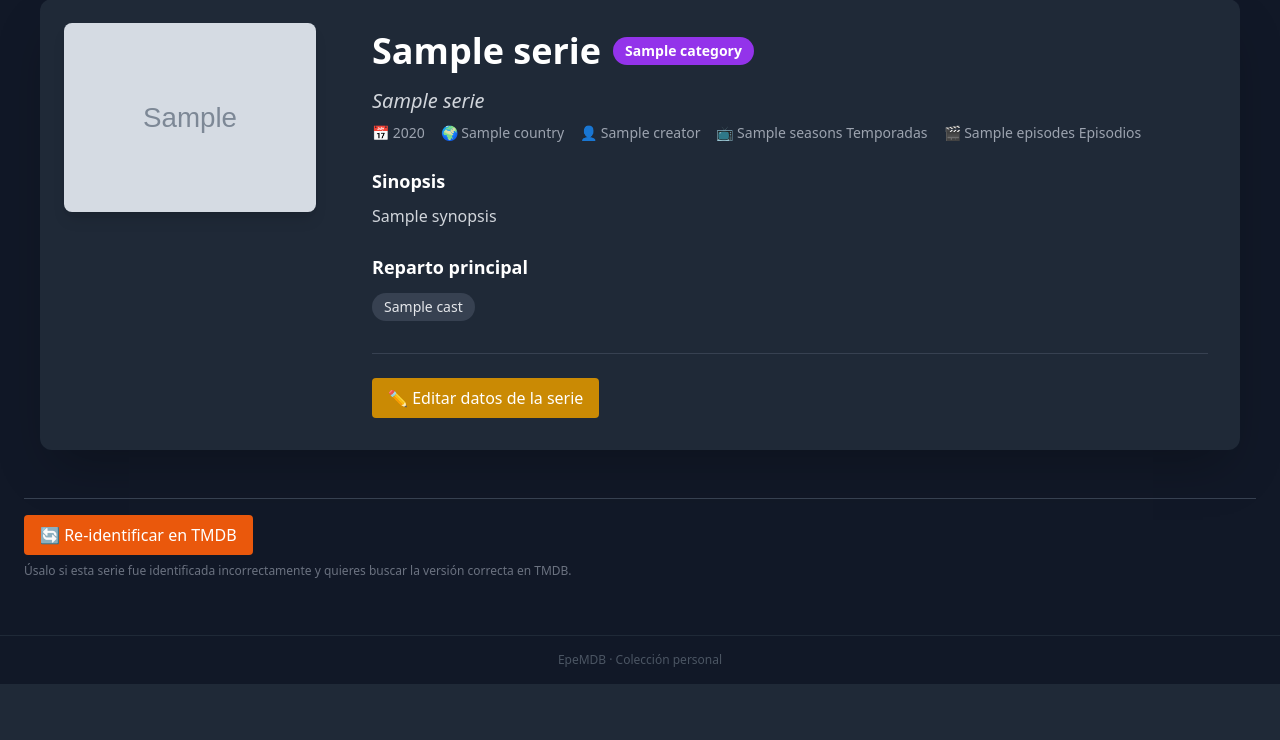
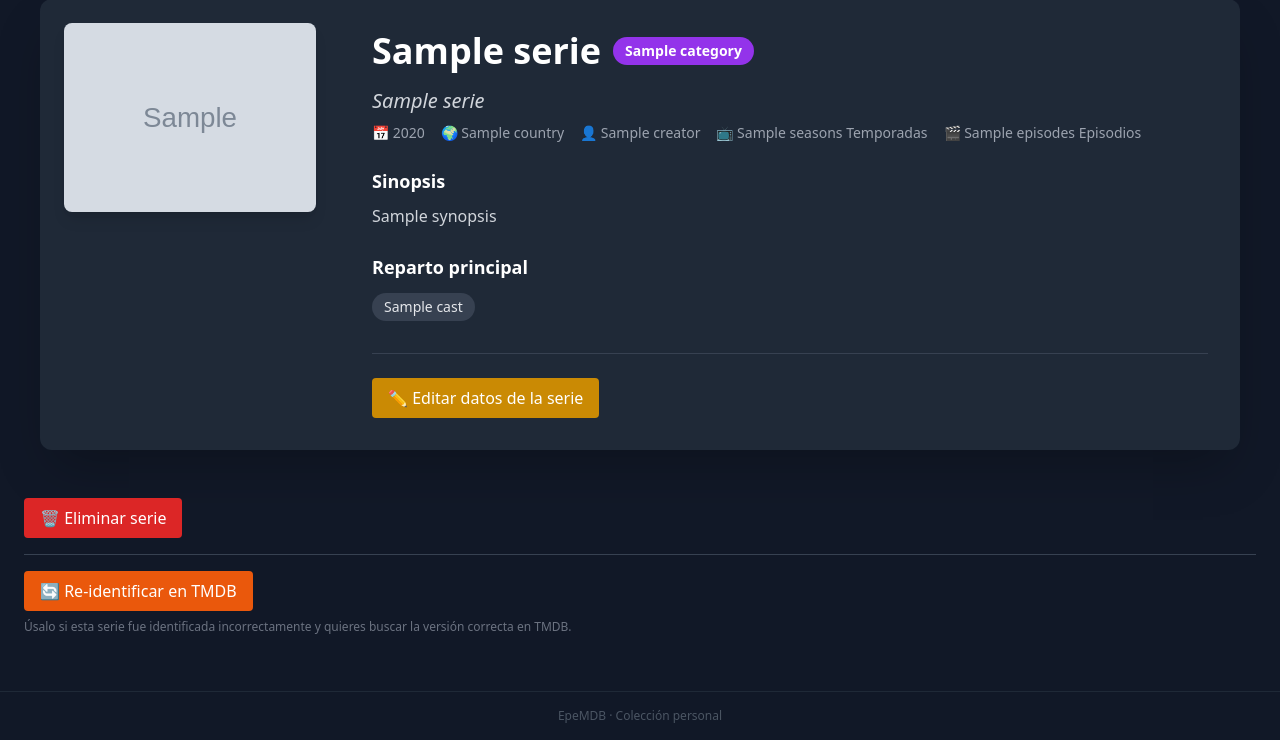
Before and after one commit to minphet79/EpeMDB, a FastAPI app: template templates/serie.html in a window 1280 px wide. Shown: the part 234-974 px from the top of the page. Before the commit the page ends 918 px from the top, so only its background shows below. Run offline with FastAPI, Linux system fonts and the light colour scheme; the template is opened without the code that fills it: most values are stand-ins (such as "Sample title", 1, 10 or a date in 2020); grey boxes marked "Sample" are stand-in pictures; some libraries are stand-ins or nearby versions.

Commit message:
Update serie.html

```diff
--- a/templates/serie.html
+++ b/templates/serie.html
@@ -73,6 +73,15 @@
     </div>
 </div>
 
+                <!-- Botón de Eliminación -->
+                <div class="mt-4">
+                    <form method="POST" action="/delete-serie/{{ serie.id }}" onsubmit="return confirm('¿Estás seguro de que quieres eliminar esta serie de tu colección? Esta acción no se puede deshacer.');">
+                        <button type="submit" class="inline-flex items-center gap-2 bg-red-600 hover:bg-red-700 text-white px-4 py-2 rounded font-medium transition">
+                            🗑️ Eliminar serie
+                        </button>
+                    </form>
+                </div>
+
                 <!-- Botón de Re-identificación -->
                 <div class="mt-4 pt-4 border-t border-gray-700">
                     <a href="/reidentify-serie/{{ serie.id }}" class="inline-flex items-center gap-2 bg-orange-600 hover:bg-orange-700 text-white px-4 py-2 rounded font-medium transition">
```
